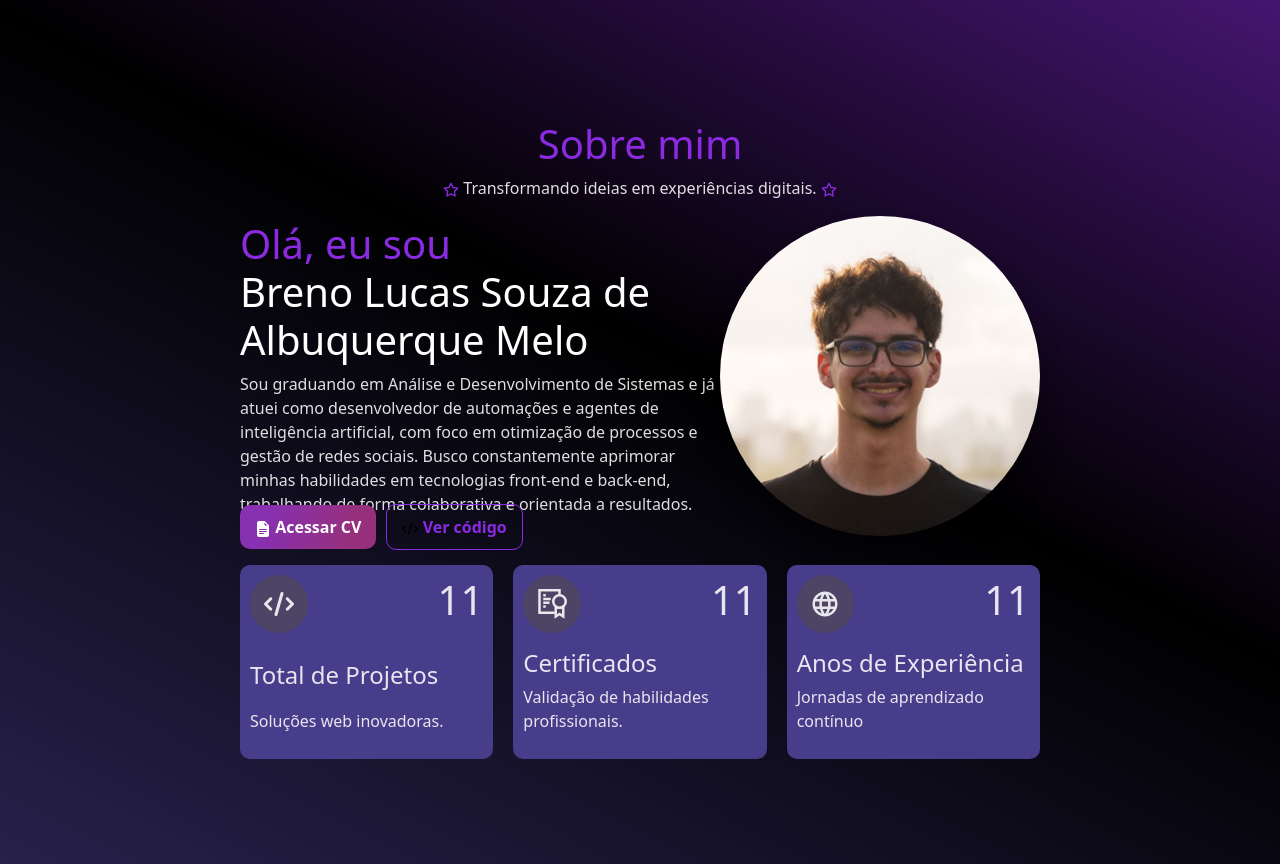
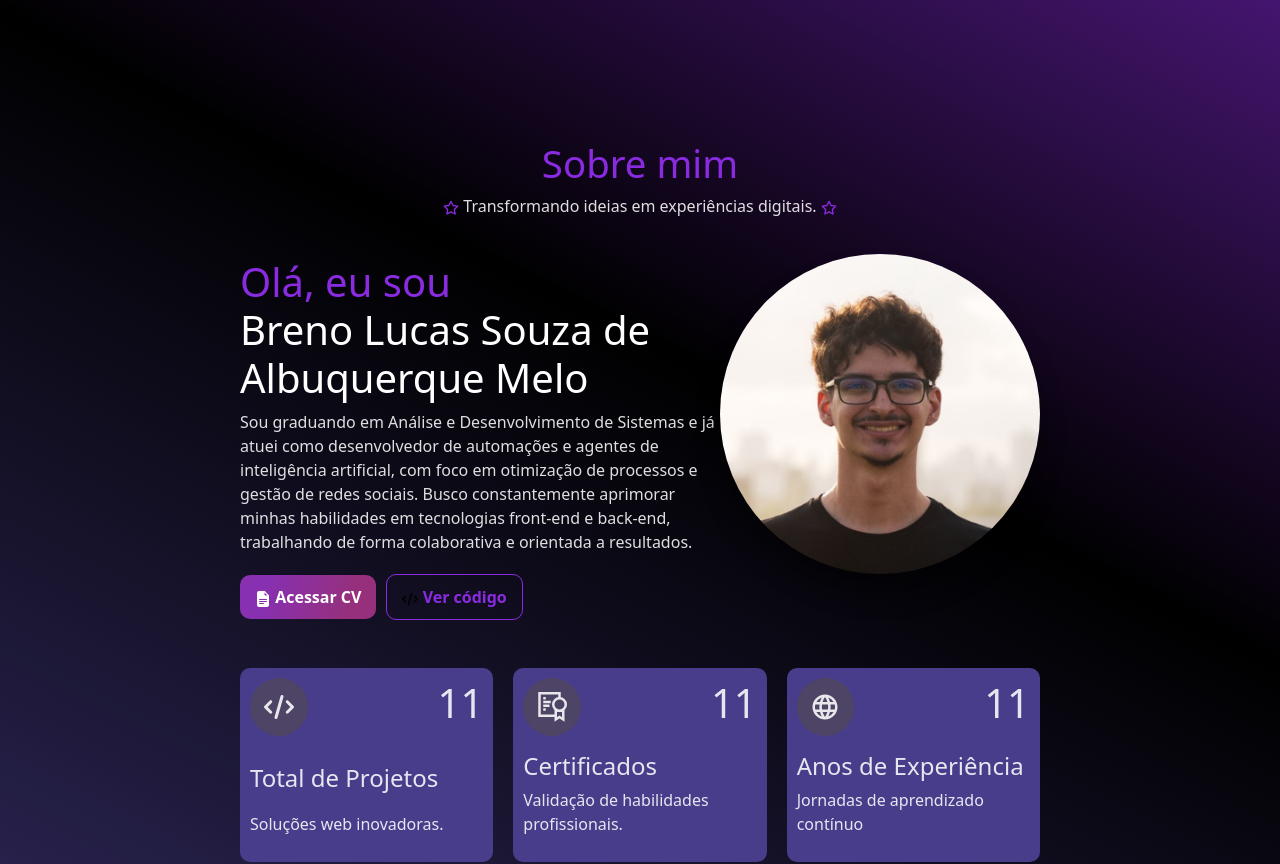
Before and after one commit to Breno2k/Portifolio, a React (Vite) app: page / in a window 1280 px wide. Shown: the part 680-1544 px from the top of the page. Built offline with nearby package versions, Linux system fonts and the light colour scheme.

Commit message:
fix: corrigindo posicionamento do about

```diff
--- a/src/components/About/About.module.css
+++ b/src/components/About/About.module.css
@@ -7,19 +7,24 @@
     align-items: center;
     justify-content: center;
     flex-direction: column;
+    padding: 20px;
+}
+
+.intro h1 {
+    font-size: 3vw;
+    size: bold;
+}
+
+.intro h1, span {
+    color: #8A2BE2;
+    background-color: var(--color-text);
+    text-align: center;
 }
 
 .container {
     display: flex;
     align-items: center;
     justify-content:space-between;
-}
-
-.intro h1, span {
-    /* margin-bottom: -0.3em; */
-    color: #8A2BE2;
-    background-color: var(--color-text);
-    text-align: center;
 }
 
 .apresentacao {
@@ -40,10 +45,6 @@
     height: auto;
     border-radius: 50%;
     box-shadow: 0 20px 24px rgba(0, 0, 0, 0.4);
-}
-
-.buttons {
-    margin-top: -2em;
 }
 
 button {
@@ -74,7 +75,7 @@ button a {
 }
 
 .container_dois {
-    margin-top: 15px;
+    margin-top: 3rem;
     display: flex;
     width: 100%;
     gap: 20px;
```
